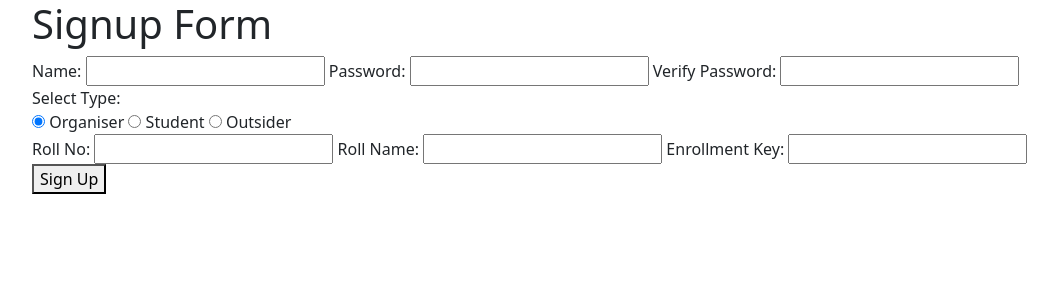
After one commit to ajaydhaked/Fest_Management_System, a FastAPI app: template templates/signup.html in a window 1280 px wide. The commit adds this page. Shown: the top 300 px of the page, without its empty margins (50-1108 px from the left). Run offline with FastAPI, Linux system fonts and the light colour scheme; the template is opened without the code that fills it, so the values that code supplies are empty.

Commit message:
signup added

```diff
--- /dev/null
+++ b/templates/signup.html
@@ -0,0 +1,179 @@
+<!DOCTYPE html>
+<html lang="en">
+  <head>
+    <meta charset="UTF-8" />
+    <meta name="viewport" content="width=device-width, initial-scale=1.0" />
+    <link rel="stylesheet" type="text/css" href="/static/styles2.css" />
+     <link href="https://cdn.jsdelivr.net/npm/bootstrap@5.3.3/dist/css/bootstrap.min.css" rel="stylesheet" integrity="sha384-QWTKZyjpPEjISv5WaRU9OFeRpok6YctnYmDr5pNlyT2bRjXh0JMhjY6hW+ALEwIH" crossorigin="anonymous">
+  </head>
+    <title>Tech Fest</title>
+  </head>
+  <body>
+    <div class="container">
+        <h1>Signup Form</h1>
+
+        <form id="signup-form">
+            <div class="form-section">
+                <label for="name">Name:</label>
+                <input type="text" id="name" required>
+
+                <label for="password">Password:</label>
+                <input type="password" id="password" required>
+
+                <label for="verify-password">Verify Password:</label>
+                <input type="password" id="verify-password" required>
+            </div>
+
+            <div class="slider-section">
+                <label>Select Type:</label>
+                <div class="slider-container">
+                    <input type="radio" name="type" id="organiser" value="organiser" checked>
+                    <label for="organiser">Organiser</label>
+                    <input type="radio" name="type" id="student" value="student">
+                    <label for="student">Student</label>
+                    <input type="radio" name="type" id="outsider" value="outsider">
+                    <label for="outsider">Outsider</label>
+                </div>
+            </div>
+
+            <div id="organiser-fields" class="extra-fields">
+                <label for="roll-no">Roll No:</label>
+                <input type="text" id="roll-no" >
+
+                <label for="roll-name">Roll Name:</label>
+                <input type="text" id="roll-name" >
+
+                <label for="enrollment-key">Enrollment Key:</label>
+                <input type="text" id="enrollment-key" >
+            </div>
+
+            <div id="student-fields" class="extra-fields" style="display: none;">
+                <label for="student-roll-no">Roll No:</label>
+                <input type="text" id="student-roll-no" >
+            </div>
+
+            <div id="outsider-fields" class="extra-fields" style="display: none;">
+                <label for="college">College:</label>
+                <input type="text" id="college">
+
+                <label for="outsider-roll-no">Roll No:</label>
+                <input type="text" id="outsider-roll-no">
+
+                <label for="branch">Branch:</label>
+                <input type="text" id="branch" >
+            </div>
+
+            <button type="submit">Sign Up</button>
+        </form>
+    </div>
+
+    <script>
+      const radioButtons = document.querySelectorAll('input[name="type"]');
+      const organiserFields = document.getElementById('organiser-fields');
+      const studentFields = document.getElementById('student-fields');
+      const outsiderFields = document.getElementById('outsider-fields');
+      const signupForm = document.getElementById('signup-form');
+
+      function toggleExtraFields() {
+          organiserFields.style.display = 'none';
+          studentFields.style.display = 'none';
+          outsiderFields.style.display = 'none';
+
+          const selectedType = document.querySelector('input[name="type"]:checked').value;
+
+          switch (selectedType) {
+              case 'organiser':
+                  organiserFields.style.display = 'block';
+                  break;
+              case 'student':
+                  studentFields.style.display = 'block';
+                  break;
+              case 'outsider':
+                  outsiderFields.style.display = 'block';
+                  break;
+          }
+      }
+
+      // Initial display state
+      toggleExtraFields();
+
+      // Add event listeners to radio buttons
+      radioButtons.forEach(button => {
+          button.addEventListener('change', toggleExtraFields);
+      });
+
+
+      signupForm.addEventListener('submit', function(event) {
+          // ... other validation you might have ...
+
+
+        const selectedType = document.querySelector('input[name="type"]:checked').value;
+
+        if (selectedType === 'organiser') {
+            if (document.getElementById('roll-no').value === '' ||
+                document.getElementById('roll-name').value === '' ||
+                document.getElementById('enrollment-key').value === '') {
+                event.preventDefault();
+                alert('Please fill all required fields for Organiser');
+            }
+        } else if (selectedType === 'student') {
+            if (document.getElementById('student-roll-no').value === '') {
+                event.preventDefault();
+                alert('Please fill all required fields for Student');
+            }
+        } else if (selectedType === 'outsider') {
+            if (document.getElementById('college').value === '' ||
+                document.getElementById('outsider-roll-no').value === '' ||
+                document.getElementById('branch').value === '') {
+                event.preventDefault();
+                alert('Please fill all required fields for Outsider');
+            }
+        }
+    });
+
+      signupForm.addEventListener('submit', async function(event) {
+      event.preventDefault();
+
+        // Collect form data (You'll need to adjust selectors or create a helper function)
+        const formData = {
+          name: document.getElementById('name').value,
+          password: document.getElementById('password').value,
+          verified_password: document.getElementById('verify-password').value,
+          type: document.querySelector('input[name="type"]:checked').value
+      };
+
+      const selectedType = formData.type;
+      if (selectedType === 'organiser') {
+          formData.roll_no = document.getElementById('roll-no').value;
+          formData.roll_name = document.getElementById('roll-name').value;
+          formData.enrollment_key = document.getElementById('enrollment-key').value;
+      } else if (selectedType === 'student') {
+          formData.roll_no = document.getElementById('student-roll-no').value;
+      } else if (selectedType === 'outsider') {
+          formData.college = document.getElementById('college').value;
+          formData.roll_no = document.getElementById('outsider-roll-no').value;
+          formData.branch = document.getElementById('branch').value;
+      }
+      console.log(formData);
+      // Send POST request
+      const response = await fetch('/signup', {
+          method: 'POST',
+          headers: {
+              'Content-Type': 'application/json'
+          },
+          body: JSON.stringify(formData)
+      });
+
+      if (response.ok) {
+          const result = await response.json();
+          alert(result.message); // Display success message
+      } else {
+          alert("Signup failed. Please try again.");
+      }
+  });
+    </script>
+    <!-- <script src="https://cdn.jsdelivr.net/npm/bootstrap@5.3.3/dist/js/bootstrap.bundle.min.js" integrity="sha384-YvpcrYf0tY3lHB60NNkmXc5s9fDVZLESaAA55NDzOxhy9GkcIdslK1eN7N6jIeHz" crossorigin="anonymous"></script> -->
+  </body>
+</html>
+
+<!-- <img src="/static/image.jpeg" alt="An image" /> -->
```
Also changed, not shown: templates/login.html (+68 -1 lines).
